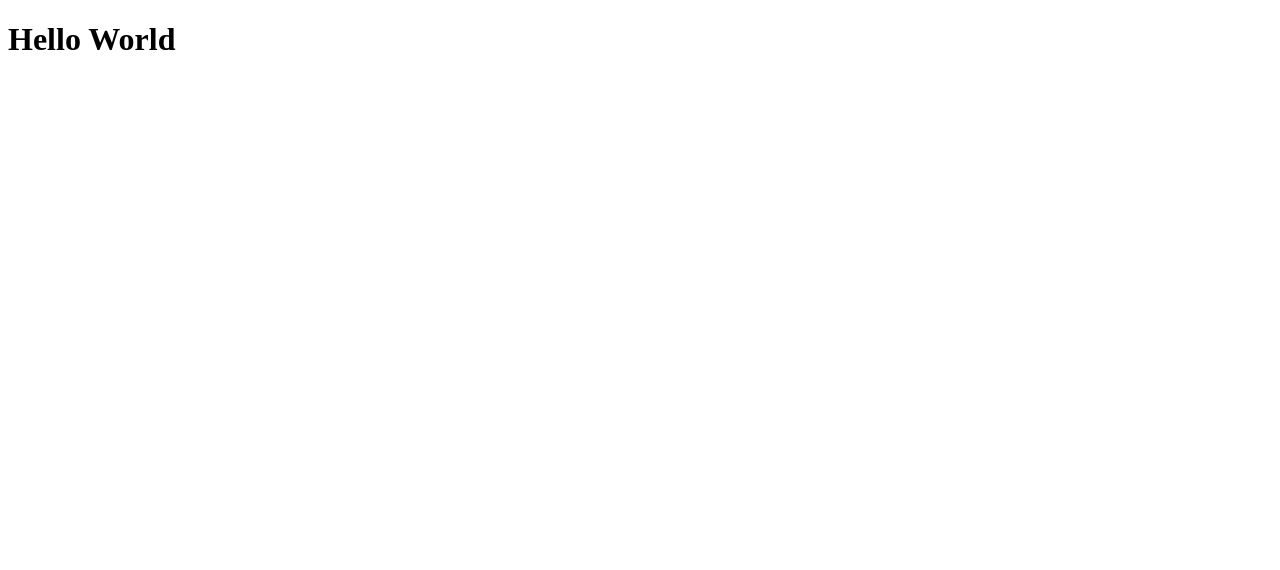
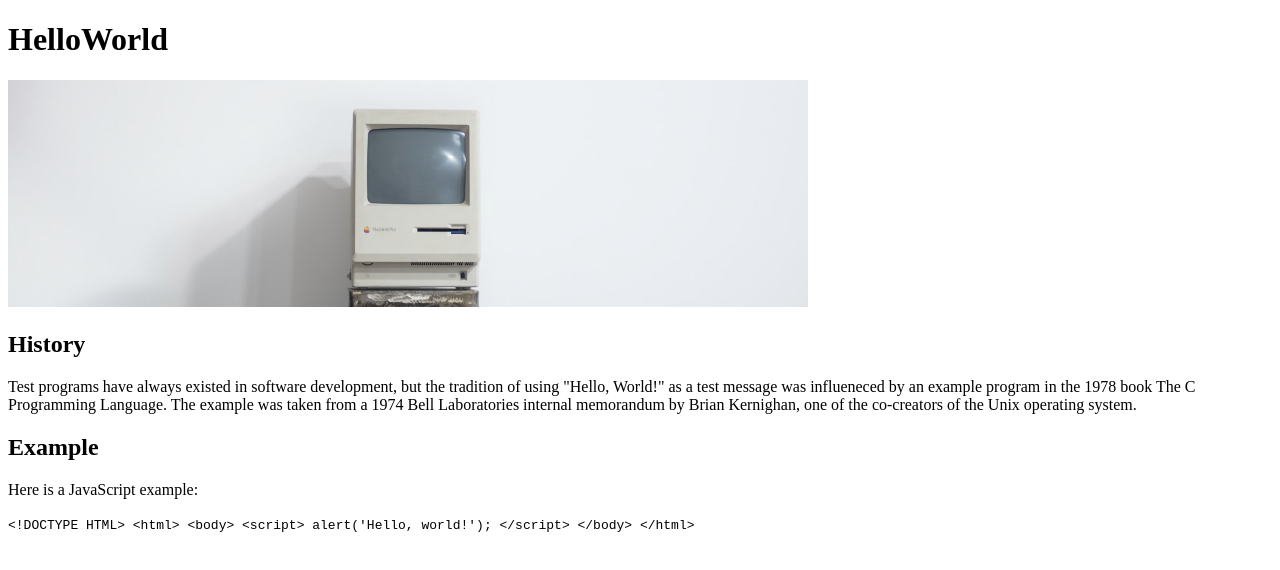
Before and after one commit to GBossio1924/MI349_Lab01, a plain HTML site: page index.html in a window 1280 px wide. Drawn offline with Linux system fonts and the light colour scheme.

Commit message:
HTML file set up

```diff
--- a/index.html
+++ b/index.html
@@ -8,7 +8,26 @@
     <link rel="stylesheet" href="screen.css">
 </head>
 <body>
-    <h1>Hello World</h1>
+    <h1>HelloWorld</h1>
+    <img src="images/federica-galli-aiqKc07b5PA-unsplash 1.png" alt="Vintage Mac">
+    <section>
+        <h2>History</h2>
+        <p>Test programs have always existed in software development, but the tradition of using "Hello, World!" as a test message was influeneced by an example program in the 1978 book The C Programming Language. The example was taken from a 1974 Bell Laboratories internal memorandum by Brian Kernighan, one of the co-creators of the Unix operating system.</p>
+    </section>
+    <section>
+        <h2>Example</h2>
+        <p>Here is a JavaScript example:</p>
+        <code>
+            &lt;!DOCTYPE HTML&gt;
+            &lt;html&gt;
+                &lt;body&gt;
+                    &lt;script&gt;
+                        alert('Hello, world!');
+                    &lt;/script&gt;
+                &lt;/body&gt;
+            &lt;/html&gt;
+        </code>
+    </section>
     <script src="index.js"></script>
 </body>
 </html>
```
